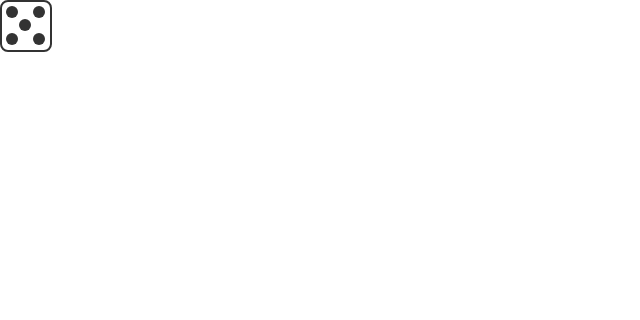
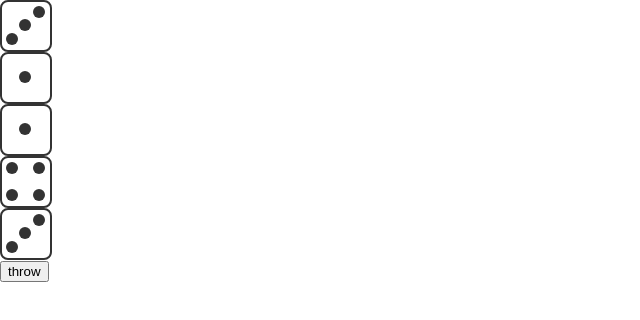
Before and after one commit to fr2Dev/yams, a React (Create React App) app: page / in a window 1280 px wide. Shown: the top 320 px of the page, without its empty margins (0-640 px from the left). Built offline with nearby package versions, Linux system fonts and the light colour scheme.

Commit message:
Cleaned useDice & Main

```diff
--- a/src/components/Dice/Dice.js
+++ b/src/components/Dice/Dice.js
@@ -1,7 +1,8 @@
 import React from 'react';
 import { Wrapper, Dot, Side } from './style';
 
-const Dice = ({ number, isKept, index, toggleKeep }) => {
+const Dice = ({ dice, index, toggleKeep }) => {
+  const { number, isKept } = dice;
   const dots = [...Array(number)];
 
   return (
--- a/src/components/Dice/useDice.js
+++ b/src/components/Dice/useDice.js
@@ -1,38 +1,28 @@
 import { useState } from 'react';
 
-const throwDice = () => Math.ceil(Math.random() * 6);
-const getThrowsNumber = arrayDices => [...Array(5 - arrayDices.length)];
+const getRandomDice = () => Math.ceil(Math.random() * 6);
+const getDicesLength = arrayDices => [...Array(5 - arrayDices.length)];
 const getNewDices = arrayDices => {
-  return arrayDices.reduce(previousDices => {
-    const randomNumber = throwDice();
+  const newDices = arrayDices.reduce(previousDices => {
+    const randomNumber = getRandomDice();
 
     return [...previousDices, { number: randomNumber, isKept: false }];
   }, []);
+
+  return newDices;
 };
 
 const useDice = initialValue => {
   // Hooks
-  const [throws, setThrows] = useState(0);
-  const [turn, setTurn] = useState(13);
   const [dices, setDices] = useState(initialValue || []);
   const [keepedDices, setKeepedDices] = useState([]);
 
-  const diceThrows = getThrowsNumber(keepedDices);
-
-  const setNewTurn = () => setTurn(turn - 1);
-
-  const goNextThrows = func => () => {
-    func();
-    setThrows(throws + 1);
-  };
-
-  const setNewThrows = () => setThrows(0);
+  const thrownLength = getDicesLength(keepedDices);
 
   const keepDices = () => {
     const dicesWanted = dices.filter(dice => dice.isKept);
-
-    const throwsRest = getThrowsNumber(dicesWanted);
-    const newDices = getNewDices(throwsRest);
+    const restLength = getDicesLength(dicesWanted);
+    const newDices = getNewDices(restLength);
 
     setKeepedDices(dicesWanted);
     setDices([...dicesWanted, ...newDices]);
@@ -44,7 +34,7 @@ const useDice = initialValue => {
   };
 
   const throwDices = () => {
-    const newDices = getNewDices(diceThrows);
+    const newDices = getNewDices(thrownLength);
     setDices(newDices);
   };
 
@@ -59,15 +49,10 @@ const useDice = initialValue => {
     throwDices,
     toggleKeep,
     keepDices,
-    throws,
-    goNextThrows,
-    setNewThrows,
-    getThrowsNumber,
-    turn,
-    setNewTurn,
+    getDicesLength,
     resetDices
   };
 };
 
-export { throwDice, getThrowsNumber };
+export { getRandomDice, getDicesLength, getNewDices };
 export default useDice;
--- a/src/containers/Main/Main.js
+++ b/src/containers/Main/Main.js
@@ -1,8 +1,32 @@
-import React from 'react';
+import React, { useState, useEffect } from 'react';
 import Dice from '../../components/Dice';
+import useDice from '../../components/Dice/useDice';
 
 const Main = () => {
-  return <Dice number={5} />;
+  // Hooks
+  const [throws, setThrows] = useState(0);
+  const [turn, setTurn] = useState(13);
+  const { dices, throwDices, toggleKeep } = useDice();
+
+  useEffect(() => {
+    throwDices();
+  }, []);
+
+  const setNewTurn = () => setTurn(turn - 1);
+  const setNewThrows = () => setThrows(0);
+  const goNextThrows = func => () => {
+    func();
+    setThrows(throws + 1);
+  };
+
+  return (
+    <div>
+      {dices.map((dice, i) => (
+        <Dice key={i.toString()} toggleKeep={toggleKeep} dice={dice} index={i} />
+      ))}
+      <button onClick={() => throwDices()}>throw</button>
+    </div>
+  );
 };
 
 export default Main;
```
Also changed, not shown: 1 other file (tests, documents, lock files or other folders).
